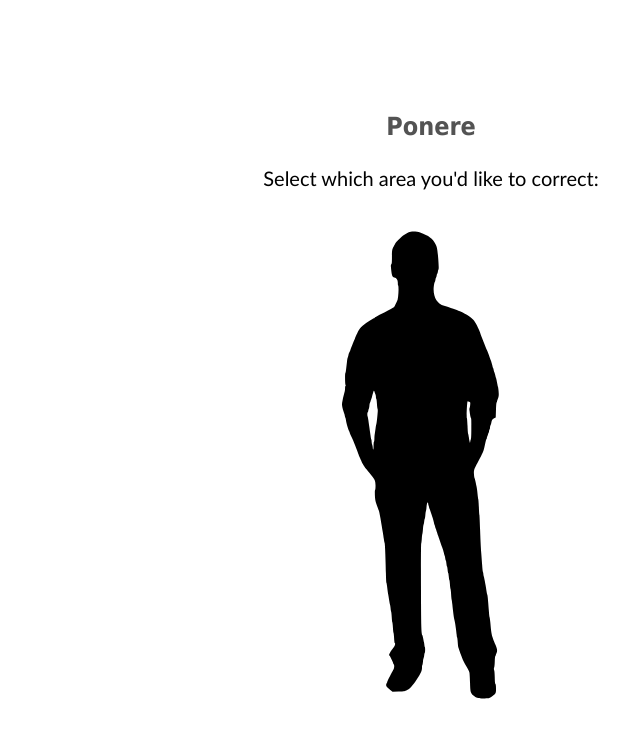
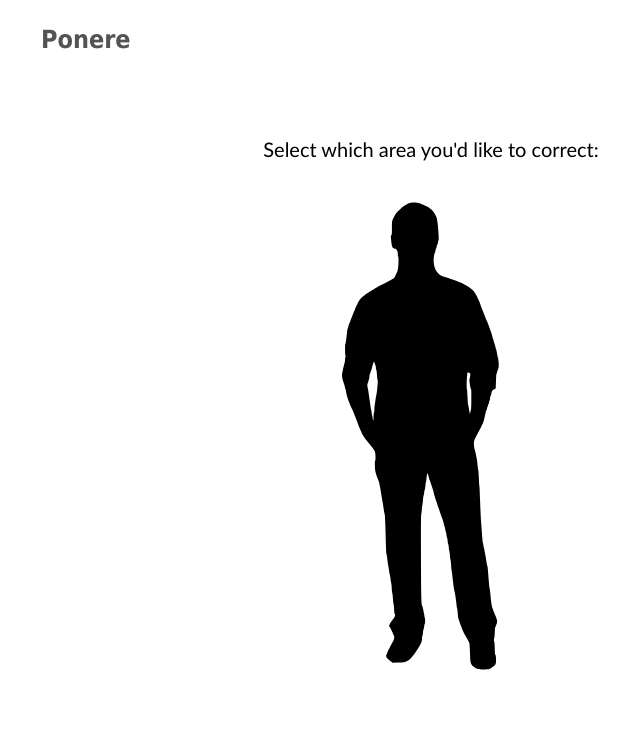
Before and after one commit to djwong23/Ponere, a React (Create React App) app: page / in a window 1280 px wide. Shown: the top 738 px of the page, without its empty margins (209-849 px from the left). Built offline with nearby package versions, Linux system fonts and the light colour scheme.

Commit message:
reversed center change

```diff
--- a/src/App.css
+++ b/src/App.css
@@ -22,6 +22,7 @@ body,
   font-weight: bold;
   font-size: 25px;
   color: rgb(83, 83, 83);
-  position: center;
+  position: absolute;
   top: 0;
+  left: 250px;
 }
```
